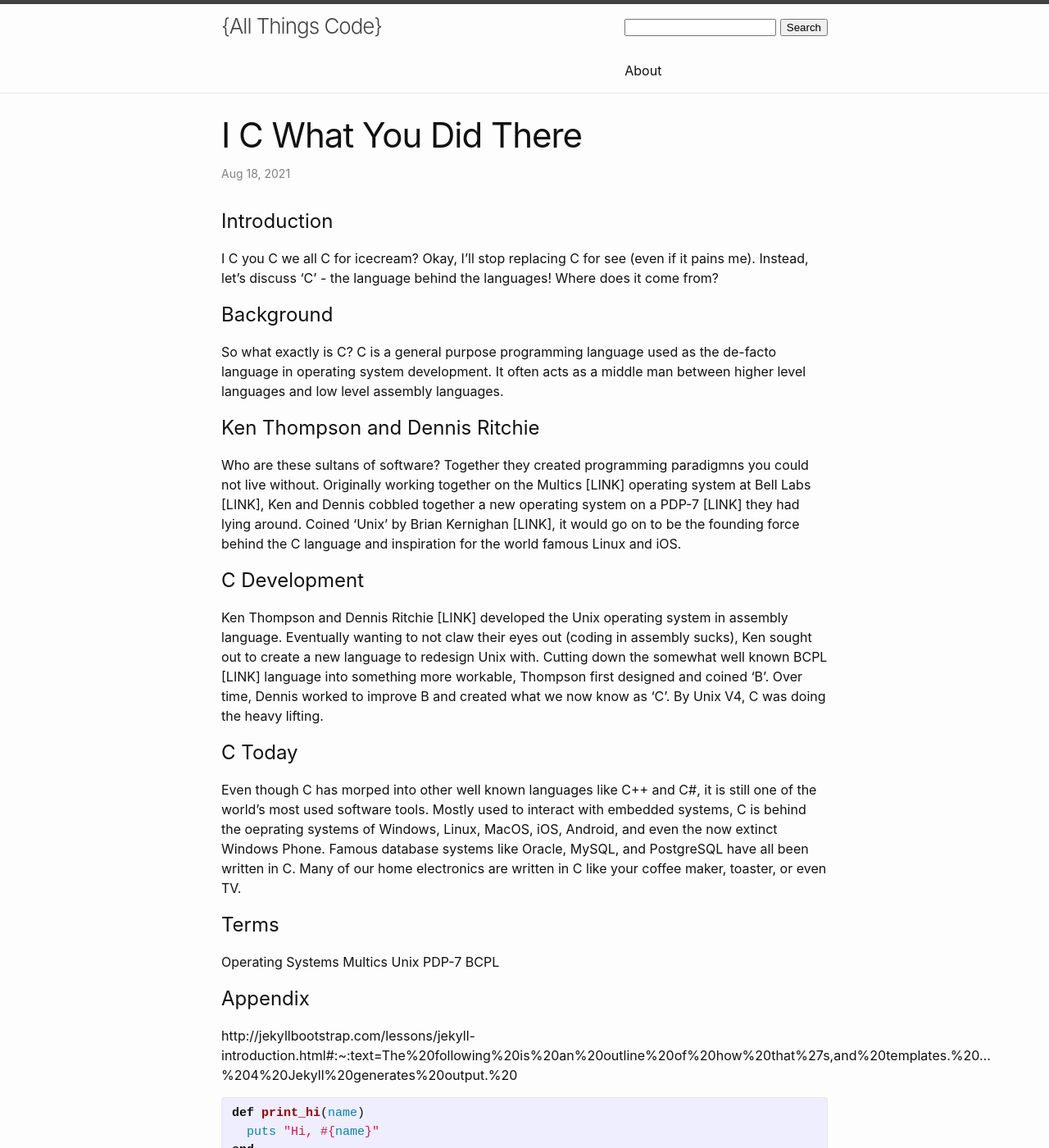
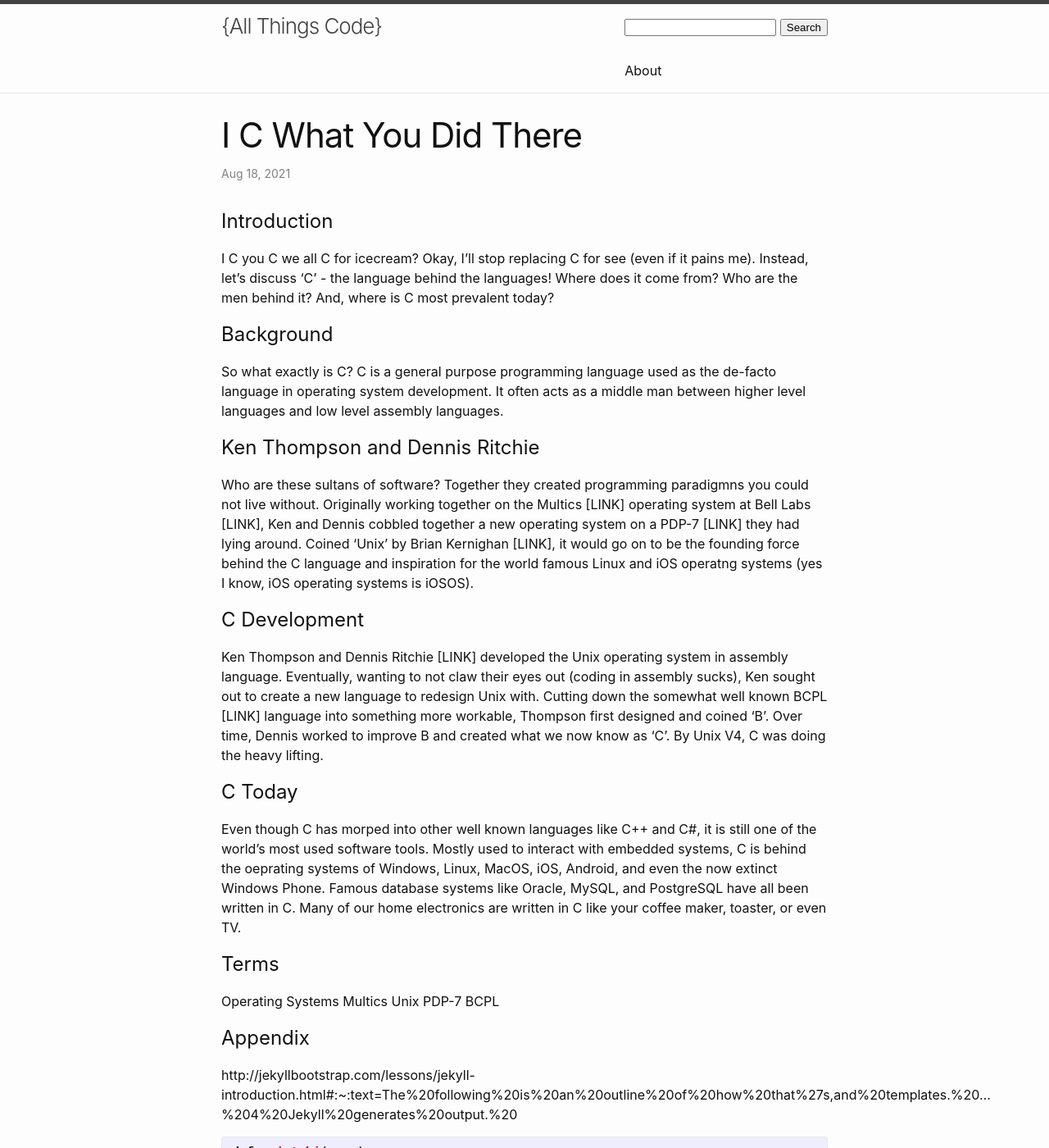
Before and after one commit to allthings-code/allthings-code.github.io, a Jekyll site: the page built from _posts/2021-08-17-history-of-c.markdown, in a window 1280 px wide and 1400 px high. Shown: the whole window at 82% size. Built offline with Jekyll 4.4.1, drawn with Linux system fonts in a browser that asks for light colours; comment, search, counter and statistics services are not loaded.

Commit message:
Update history of C.

```diff
--- a/_posts/2021-08-17-history-of-c.markdown
+++ b/_posts/2021-08-17-history-of-c.markdown
@@ -6,16 +6,16 @@ categories: jekyll update
 ---
 
 # Introduction
-I C you C we all C for icecream? Okay, I'll stop replacing C for see (even if it pains me). Instead, let's discuss 'C' - the language behind the languages! Where does it come from?
+I C you C we all C for icecream? Okay, I'll stop replacing C for see (even if it pains me). Instead, let's discuss 'C' - the language behind the languages! Where does it come from? Who are the men behind it? And, where is C most prevalent today?
 
 # Background
 So what exactly is C? C is a general purpose programming language used as the de-facto language in operating system development. It often acts as a middle man between higher level languages and low level assembly languages.
 
 # Ken Thompson and Dennis Ritchie
-Who are these sultans of software? Together they created programming paradigmns you could not live without. Originally working together on the Multics [LINK] operating system at Bell Labs [LINK], Ken and Dennis cobbled together a new operating system on a PDP-7 [LINK] they had lying around. Coined 'Unix' by Brian Kernighan [LINK], it would go on to be the founding force behind the C language and inspiration for the world famous Linux and iOS.
+Who are these sultans of software? Together they created programming paradigmns you could not live without. Originally working together on the Multics [LINK] operating system at Bell Labs [LINK], Ken and Dennis cobbled together a new operating system on a PDP-7 [LINK] they had lying around. Coined 'Unix' by Brian Kernighan [LINK], it would go on to be the founding force behind the C language and inspiration for the world famous Linux and iOS operatng systems (yes I know, iOS operating systems is iOSOS).
 
 # C Development
-Ken Thompson and Dennis Ritchie [LINK] developed the Unix operating system in assembly language. Eventually wanting to not claw their eyes out (coding in assembly sucks), Ken sought out to create a new language to redesign Unix with. Cutting down the somewhat well known BCPL [LINK] language into something more workable, Thompson first designed and coined 'B'. Over time, Dennis worked to improve B and created what we now know as 'C'. By Unix V4, C was doing the heavy lifting.
+Ken Thompson and Dennis Ritchie [LINK] developed the Unix operating system in assembly language. Eventually, wanting to not claw their eyes out (coding in assembly sucks), Ken sought out to create a new language to redesign Unix with. Cutting down the somewhat well known BCPL [LINK] language into something more workable, Thompson first designed and coined 'B'. Over time, Dennis worked to improve B and created what we now know as 'C'. By Unix V4, C was doing the heavy lifting.
 
 # C Today
 Even though C has morped into other well known languages like C++ and C#, it is still one of the world's most used software tools. Mostly used to interact with embedded systems, C is behind the oeprating systems of Windows, Linux, MacOS, iOS, Android, and even the now extinct Windows Phone. Famous database systems like Oracle, MySQL, and PostgreSQL have all been written in C. Many of our home electronics are written in C like your coffee maker, toaster, or even TV.
```
